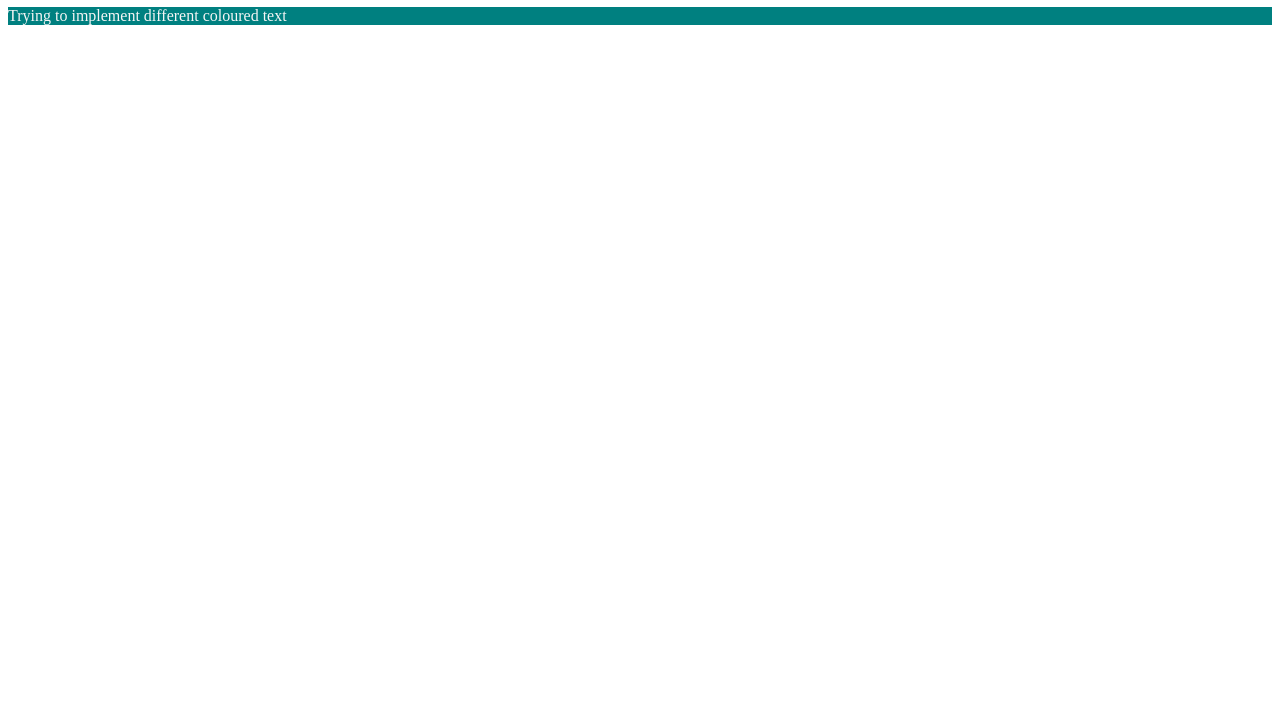
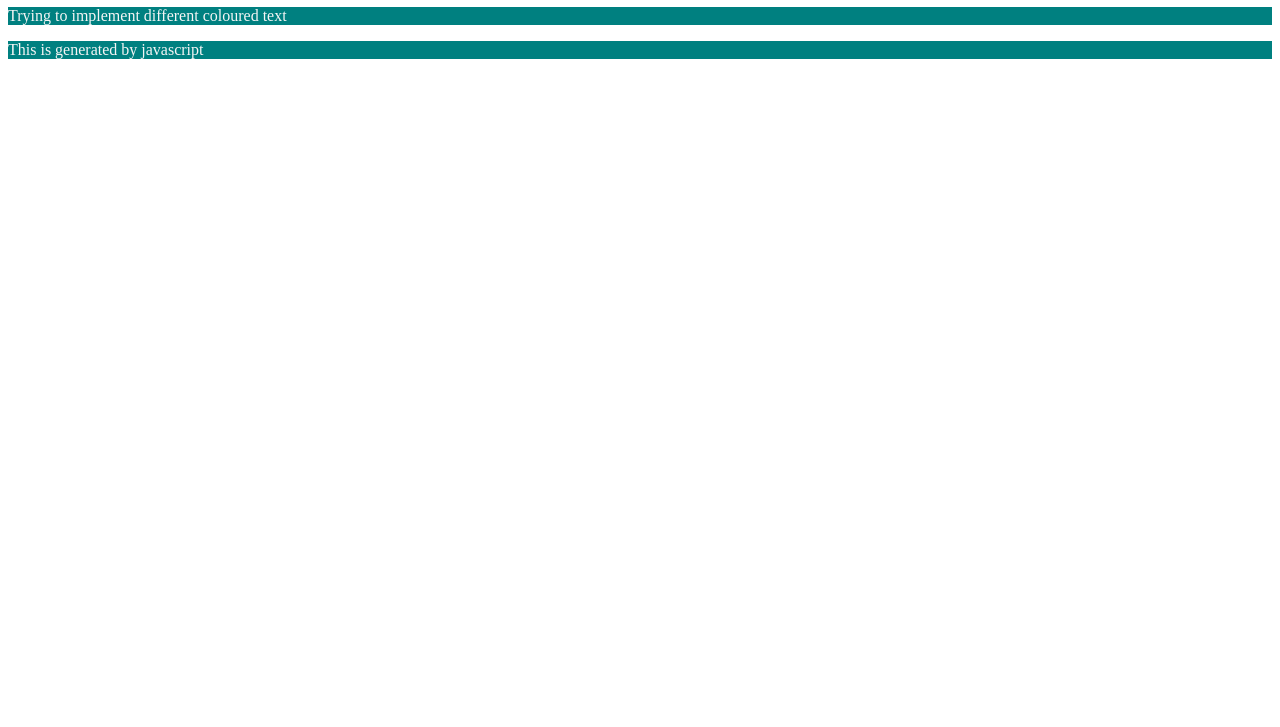
Before and after one commit to kylecheng27/kylecheng27.github.io, a plain HTML site: page index.html in a window 1280 px wide. Shown: the part 73-800 px from the top of the page. Drawn offline with Linux system fonts and the light colour scheme.

Commit message:
added js file

```diff
--- a/index.html
+++ b/index.html
@@ -9,5 +9,7 @@
 <body>
 <h1>Hello World</h1>
 <p>Trying to implement different coloured text</p>
+
+<script src="./index.js"></script>
 </body>
 </html>
```
